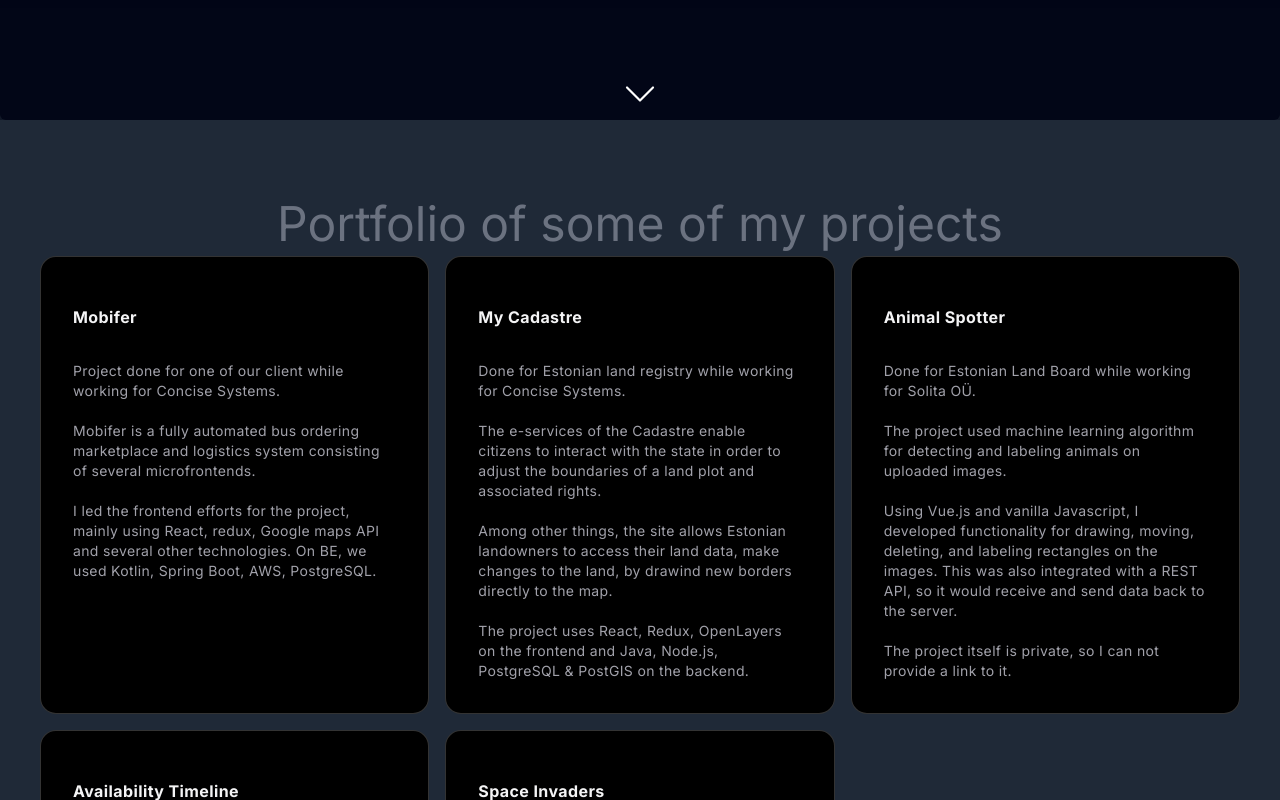
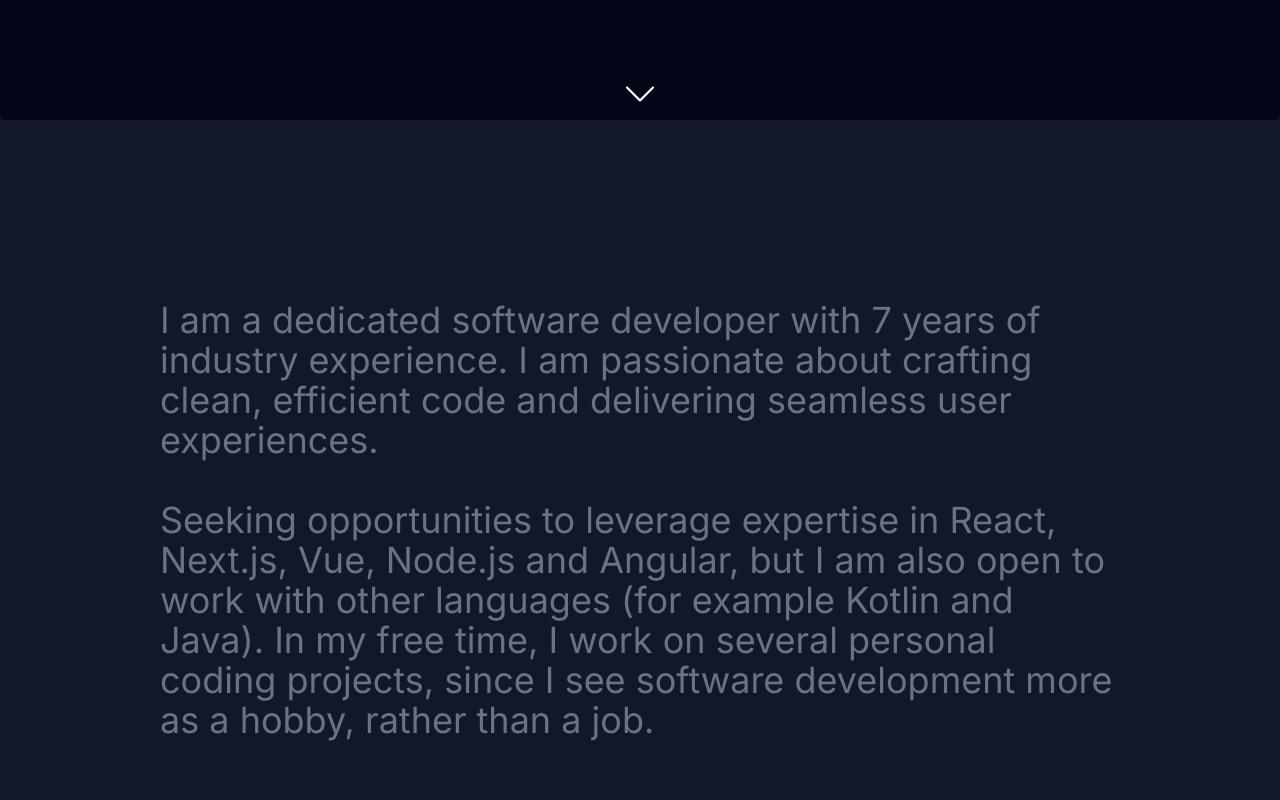
Before and after one commit to joonassuur/joonassuur.github.io, a Next.js app: page / in a window 1280 px wide. Shown: the part 680-1480 px from the top of the page. Built offline with nearby package versions, Linux system fonts and the light colour scheme.

Commit message:
about section

```diff
--- /dev/null
+++ b/src/app/aboutSection.tsx
@@ -0,0 +1,25 @@
+'use client';
+import React from 'react';
+
+function aboutSection() {
+  return (
+    <div
+      id="about-section"
+      className="min-h-screen flex flex-col items-center justify-center overflow-hidden bg-gray-900 relative text-white"
+    >
+      <p className="w-9/12 md:text-2xl text-1xl lg:text-4xl text-left text-gray-500">
+        I am a dedicated software developer with 7 years of industry experience.
+        I am passionate about crafting clean, efficient code and delivering
+        seamless user experiences. <br />
+        <br />
+        Seeking opportunities to leverage expertise in React, Next.js, Vue,
+        Node.js and Angular, but I am also open to work with other languages
+        (for example Kotlin and Java). In my free time, I work on several
+        personal coding projects, since I see software development more as a
+        hobby, rather than a job.
+      </p>
+    </div>
+  );
+}
+
+export default aboutSection;
--- a/src/app/page.tsx
+++ b/src/app/page.tsx
@@ -1,11 +1,13 @@
 import Image from 'next/image';
 import Portfolio from './portfolio';
+import AboutSection from './aboutSection';
 import { SparklesPreview } from './ui/sparkles/sparklesPreview';
 
 export default function Home() {
   return (
     <main className="min-h-screen dark">
       <SparklesPreview />
+      <AboutSection />
       <Portfolio />
     </main>
   );
```
